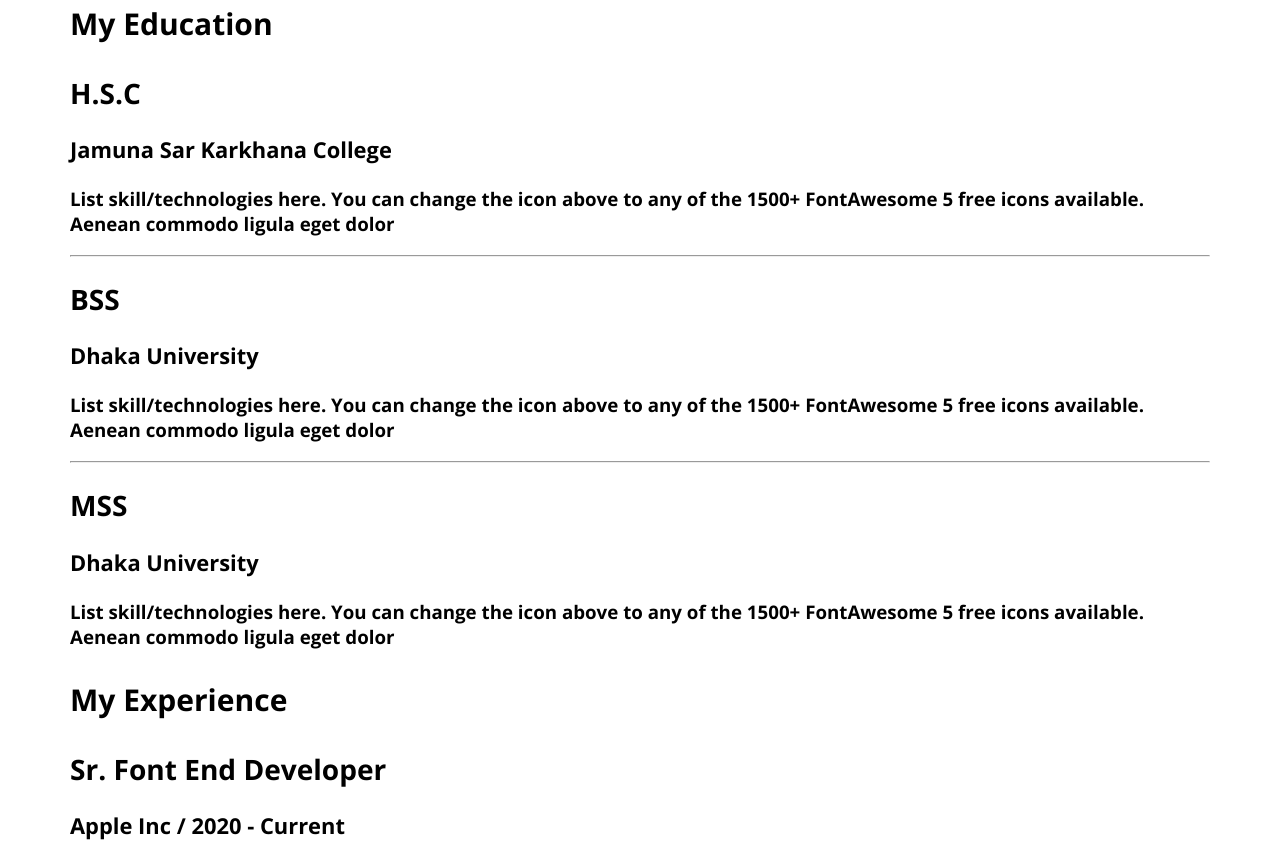
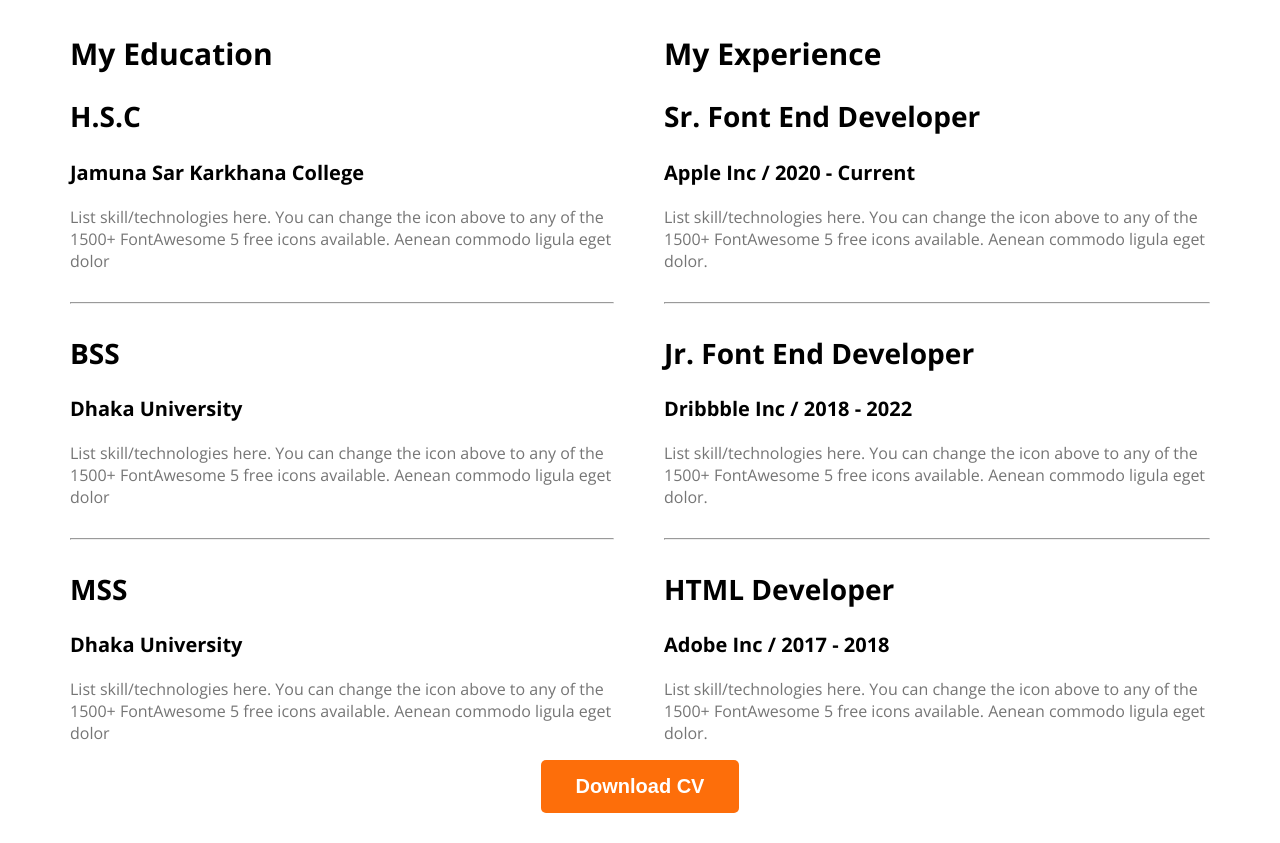
Before and after one commit to saifhasann/web-developer-portfolio, a plain HTML site: page index.html in a window 1280 px wide. Shown: the part 2063-2906 px from the top of the page. Drawn offline with nearby package versions, Linux system fonts and the light colour scheme.

Commit message:
btn-download-cv added

```diff
--- a/index.html
+++ b/index.html
@@ -91,7 +91,7 @@
     <!-- resume section -->
     <section>
         <h3 class="section-title">A summary of My Resume<h3>
-            <div class="resume-containter">
+            <div class="resume-container">
                 <!-- .resume-column*2>resume-column-title -->
                 <div class="resume-column">
                     <h3 class="resume-column-title">My Education</h3>
@@ -123,11 +123,13 @@
                         <h3 class="resume-item-institute">Apple Inc / 2020 - Current</h3>
                         <p class="resume-item-description">List skill/technologies here. You can change the icon above to any of the 1500+ FontAwesome 5 free icons available. Aenean commodo ligula eget dolor.</p>
                     </div>
+                    <hr>
                     <div class="resume-item">
                         <h2 class="resume-item-title">Jr. Font End Developer</h2>
                         <h3 class="resume-item-institute">Dribbble Inc / 2018 - 2022</h3>
                         <p class="resume-item-description">List skill/technologies here. You can change the icon above to any of the 1500+ FontAwesome 5 free icons available. Aenean commodo ligula eget dolor.</p>
                     </div>
+                    <hr>
                     <div class="resume-item">
                         <h2 class="resume-item-title">HTML Developer</h2>
                         <h3 class="resume-item-institute">Adobe Inc / 2017 - 2018</h3>
@@ -135,7 +137,9 @@
                     </div>
                 </div>
             </div>
-
+            <div class="download-cv">
+                <button class="btn-primary">Download CV</button>
+            </div>
 
     </section>
 
--- a/styles/portfolio.css
+++ b/styles/portfolio.css
@@ -190,4 +190,32 @@ main section {
     color: var(#474747);
     font-size: 30px;
     font-weight: 700;
+    margin-bottom: 10px;
 }
+
+.resume-container {
+    display: flex;
+    gap: 50px;
+}
+
+.resume-item-description {
+    color: #757575;
+    font-size: 16px;
+    font-weight: 400;
+}
+.resume-item-institute{
+    margin-bottom: 20px;
+    margin-top: 0px;
+}
+
+.resume-item-institute {
+    color: var#757575;
+    font-size: 20px;
+    font-weight: 600;
+}
+.resume-container hr{
+    margin: 30px 0px;
+}
+.download-cv{
+    text-align: center;
+}
```
